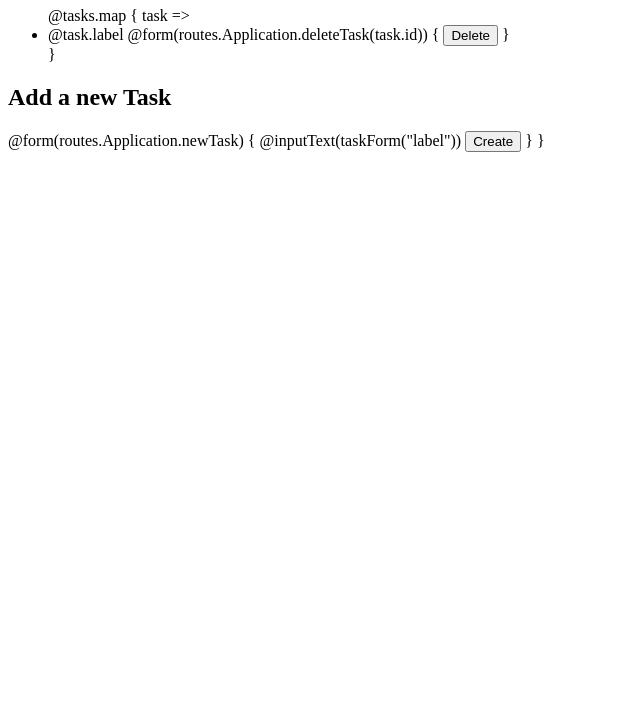
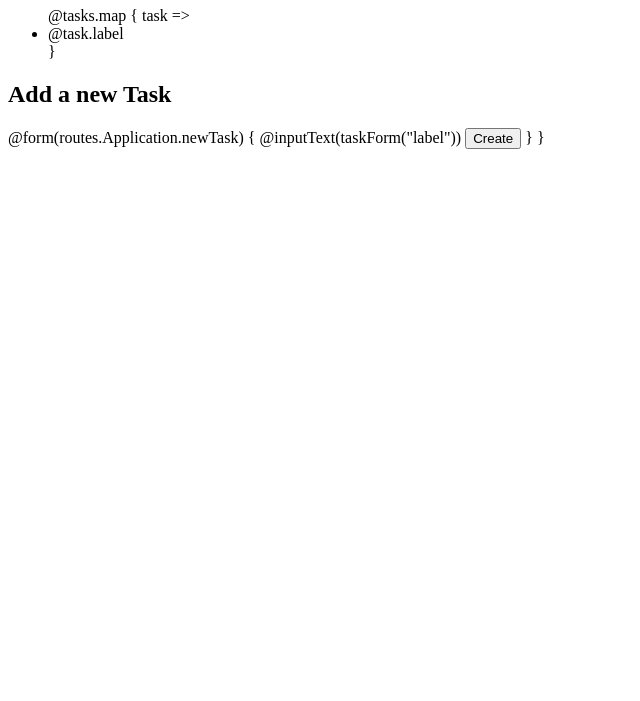
Before and after one commit to stevenalexander/ScalaPlayMongo1, a plain HTML site: page app/views/index.scala.html in a window 1280 px wide. Shown: the part 99-800 px from the top of the page, without its empty margins (0-640 px from the left). Drawn offline with Linux system fonts and the light colour scheme.

```diff
--- a/app/views/index.scala.html
+++ b/app/views/index.scala.html
@@ -9,10 +9,6 @@
             @tasks.map { task =>
             <li>
                 @task.label
-
-                @form(routes.Application.deleteTask(task.id)) {
-                    <input type="submit" value="Delete" />
-                }
             </li>
             }
         </ul>
```
Also changed, not shown: 3 other files.
